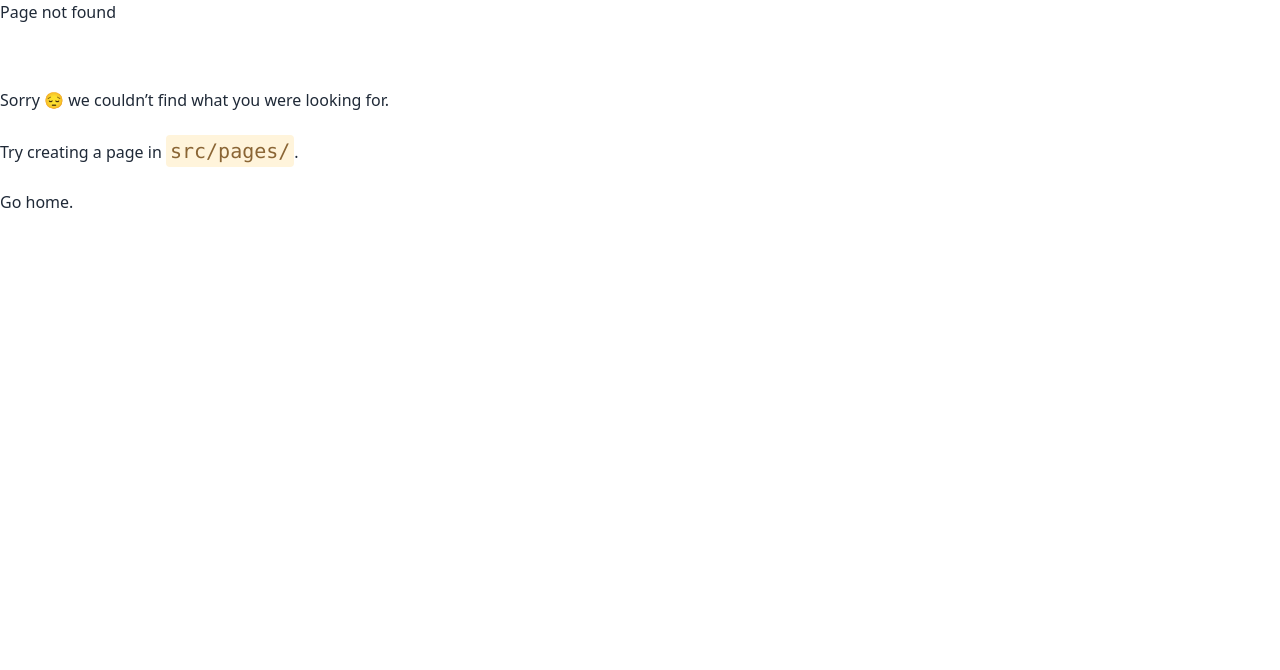
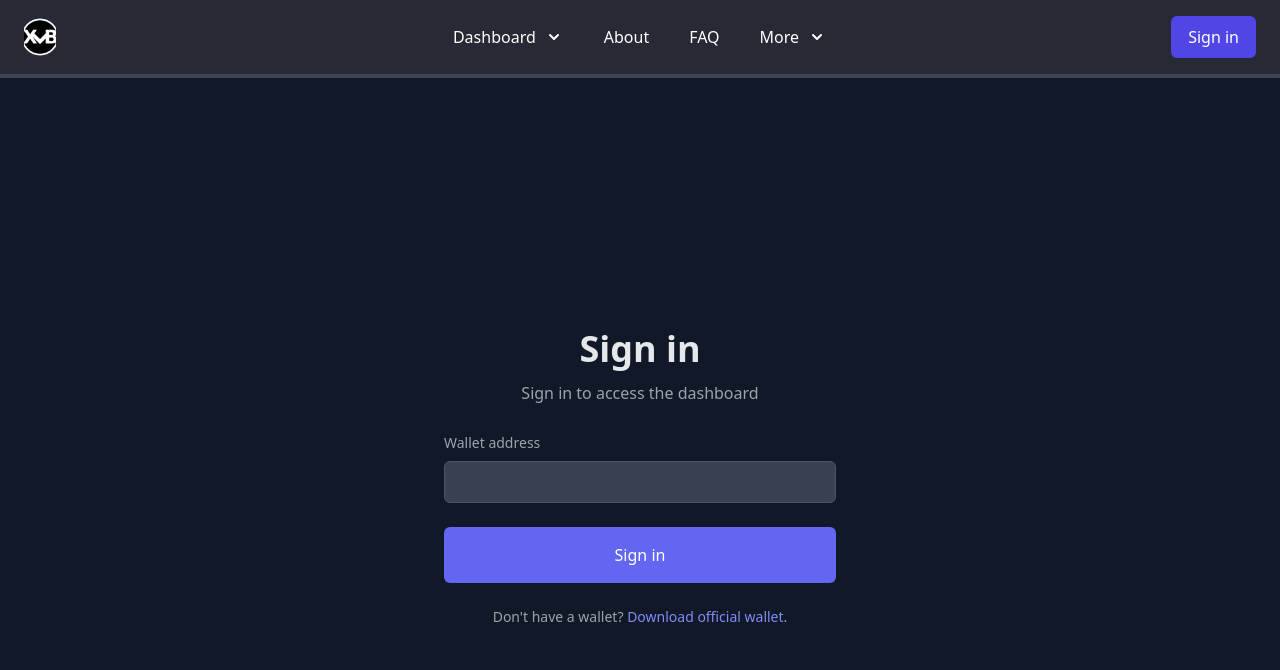
Before and after one commit to provsalt/beast-oss, a Gatsby site: page /login in a window 1280 px wide. Before the commit this address had no page. Built offline with nearby package versions, Linux system fonts and the light colour scheme; Gatsby itself is replaced by a stand-in of ours.

Commit message:
Add sign in page

```diff
--- a/gatsby-config.js
+++ b/gatsby-config.js
@@ -8,10 +8,15 @@ module.exports = {
     "gatsby-plugin-image",
     'gatsby-plugin-root-import',
     {
-      resolve: "gatsby-plugin-google-analytics",
+      resolve: `gatsby-plugin-gtag`,
       options: {
-        trackingId: "G-YYQSFWPZET",
-      },
+        // your google analytics tracking id this is public anyways
+        trackingId: `G-YYQSFWPZET`,
+        // Puts tracking script in the head instead of the body
+        head: true,
+        // enable ip anonymization
+        anonymize: true,
+      }
     },
     "gatsby-plugin-react-helmet",
     "gatsby-plugin-sitemap",
--- a/package.json
+++ b/package.json
@@ -20,6 +20,7 @@
     "daisyui": "^1.11.0",
     "gatsby": "^3.10.2",
     "gatsby-plugin-google-analytics": "^3.11.0",
+    "gatsby-plugin-gtag": "^1.0.13",
     "gatsby-plugin-image": "^1.11.0",
     "gatsby-plugin-manifest": "^3.11.0",
     "gatsby-plugin-react-helmet": "^4.11.0",
@@ -32,6 +33,7 @@
     "gatsby-transformer-sharp": "^3.11.0",
     "js-cookie": "^3.0.0",
     "moment-timezone": "^0.5.33",
+    "monero-checker": "^1.1.1",
     "react": "^17.0.1",
     "react-dom": "^17.0.1",
     "react-helmet": "^6.1.0",
--- a/src/pages/dashboard/settings.tsx
+++ b/src/pages/dashboard/settings.tsx
@@ -1,5 +1,6 @@
 import {Listbox, Transition} from "@headlessui/react";
-import React, {Fragment, useState} from "react";
+import {Fragment, useState} from "react";
+import * as React from "react";
 
 export default function Settings() {
     const currencies = [
--- /dev/null
+++ b/src/pages/login.tsx
@@ -0,0 +1,70 @@
+import {checkAddress} from "monero-checker/index";
+import {useEffect, useState} from "react";
+import Cookies from "js-cookie";
+import {Helmet} from "react-helmet";
+import * as React from "react";
+import Navigation from "../modules/navigation/navigation";
+
+const Login = () => {
+    const [wallet, setWallet] = useState("")
+    const [signInerr, setError] = useState("")
+
+    const walletChange = (event: any) => {
+        setWallet(event.target.value)
+    }
+
+    useEffect(() => {
+        if (typeof window === "undefined") return
+        if (Cookies.get("wallet") !== undefined) window.location.href = "/dashboard/dashboard"
+    }, []);
+
+
+    const signIn = () => {
+        if (wallet === "") {
+            setError("That's not even an address mate")
+        }
+        let addr = checkAddress(wallet)
+        if (!addr[0]) {
+            setError("Sorry that's not a valid address")
+            return
+        }
+        if (typeof window !== 'undefined') {
+            Cookies.set("wallet", wallet, {sameSite: "strict", expires: 365 * 10})
+        }
+        document.location.href='dashboard/dashboard'
+    }
+
+    return (
+        <>
+            <Navigation />
+            <div className="flex items-center min-h-screen bg-gray-900">
+                <Helmet>
+                    <title>XMRvsBeast | Sign in</title>
+                    <meta name="description" content="Sign in with your monero wallet address to proceed to our dashboard."/>
+                </Helmet>
+                <div className="container mx-auto">
+                    <div className="max-w-md mx-auto my-10">
+                        <div className="text-center">
+                            <h1 className="my-3 text-4xl font-semibold text-gray-200">Sign in</h1>
+                            <p className="text-gray-400">Sign in to access the dashboard</p>
+                        </div>
+                        <div className="m-7">
+                            <form action="">
+                                <div className="mb-6">
+                                    <label className="block mb-2 text-sm text-gray-400">Wallet address</label>
+                                    <input type="text" onChange={walletChange} placeholder="" className="w-full px-3 py-2 placeholder-gray-300 border rounded-md focus:outline-none focus:ring focus:border-indigo-300 bg-gray-700 text-white placeholder-gray-500 border-gray-600 focus:ring-gray-900 focus:border-gray-500" />
+                                </div>
+                                <div className="mb-6">
+                                    <button type="button" onClick={signIn} className="w-full px-3 py-4 text-white bg-indigo-500 rounded-md focus:bg-indigo-600 focus:outline-none">Sign in</button>
+                                </div>
+                                {signInerr ? <div className="w-full text-white bg-red-600 py-2 mb-2 text-center rounded-lg">{signInerr}</div> : ""}
+                                <p className="text-sm text-center text-gray-400">Don&#x27;t have a wallet? <a href="https://www.getmonero.org/downloads/" className="text-indigo-400 focus:outline-none focus:underline focus:border-indigo-800">Download official wallet</a>.</p>
+                            </form>
+                        </div>
+                    </div>
+                </div>
+            </div>
+        </>
+    )
+}
+export default Login
```
Also changed, not shown: 1 other file.
